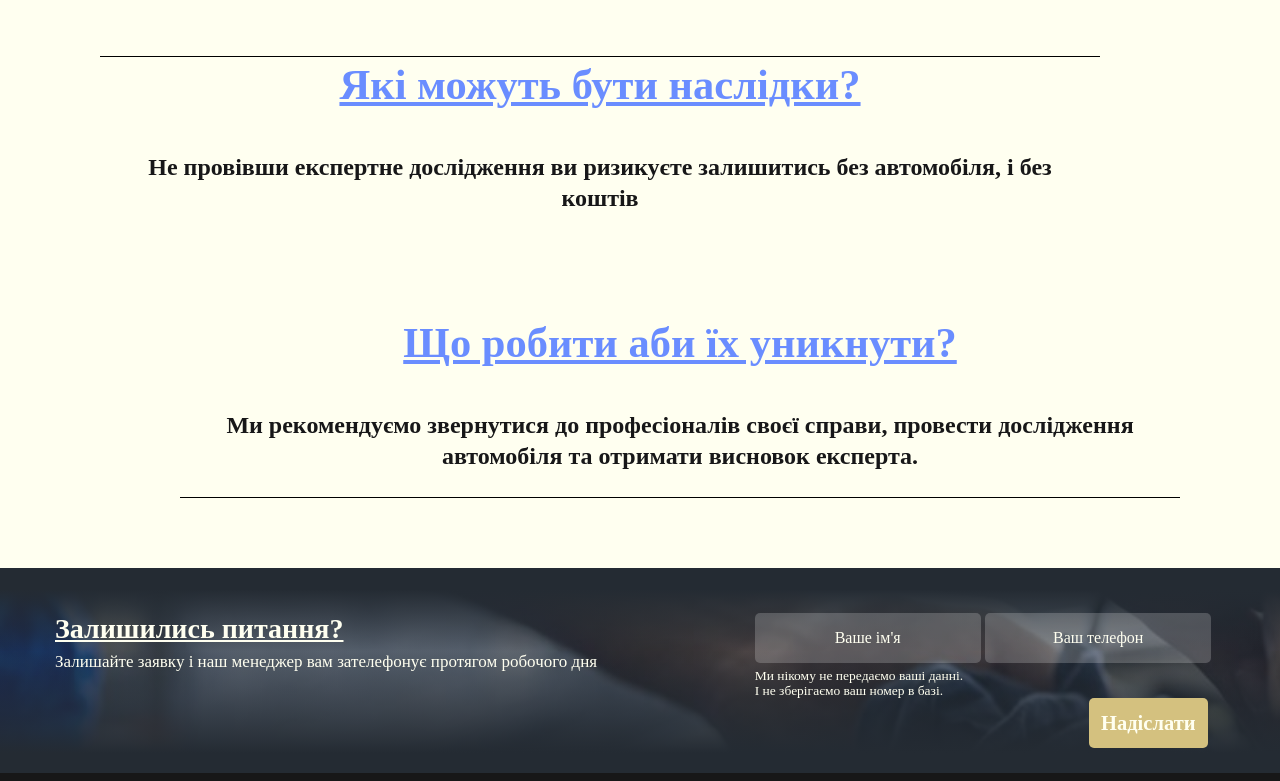
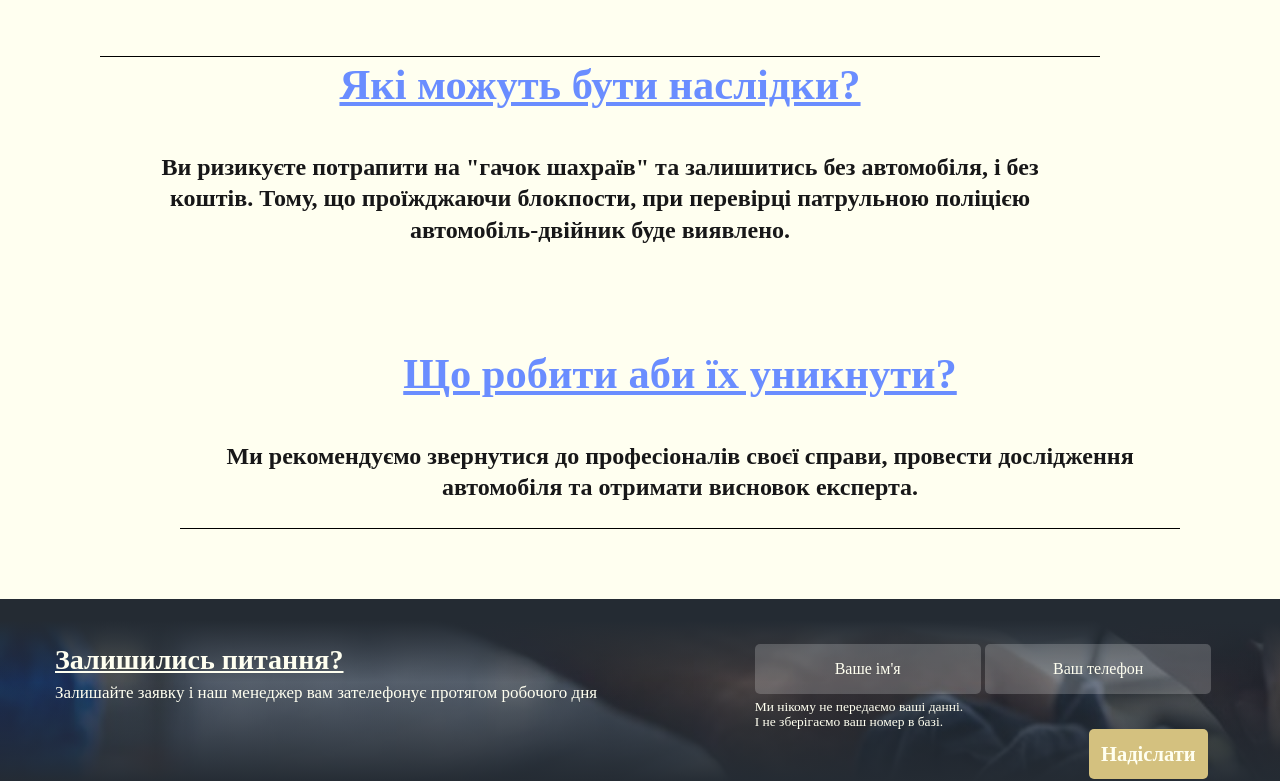
Before and after one commit to BobbyBoost/NDEKC, a plain HTML site: page index.html in a window 1280 px wide. Shown: the part 820-1601 px from the top of the page. Drawn offline with Linux system fonts and the light colour scheme.

Commit message:
Update index.html

```diff
--- a/index.html
+++ b/index.html
@@ -42,7 +42,7 @@
 		<div class="container__title1">
 			<h2 class="title-1">Які можуть бути наслідки?</h2>
 			<div class="projects">
-				<h3 class="project__title">Не провівши експертне дослідження ви ризикуєте залишитись без автомобіля, і без коштів</h3>
+				<h3 class="project__title">Ви ризикуєте потрапити на "гачок шахраїв" та залишитись без автомобіля, і без коштів. Тому, що проїжджаючи блокпости, при перевірці патрульною поліцією автомобіль-двійник буде виявлено.</h3>
 			</div>
 		</div>
 		<div class="container__title2">
```
